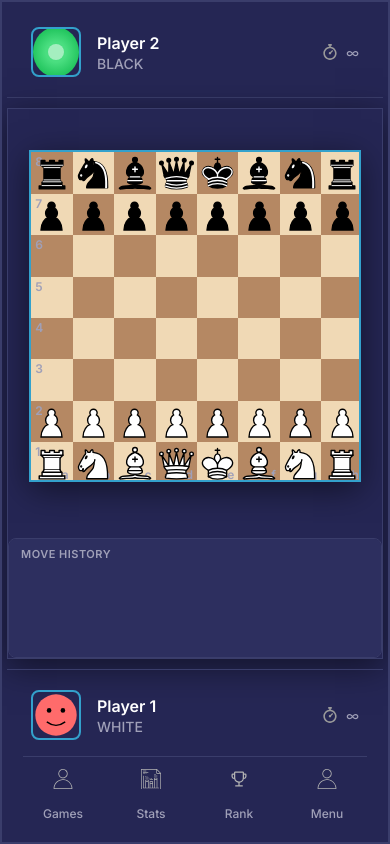
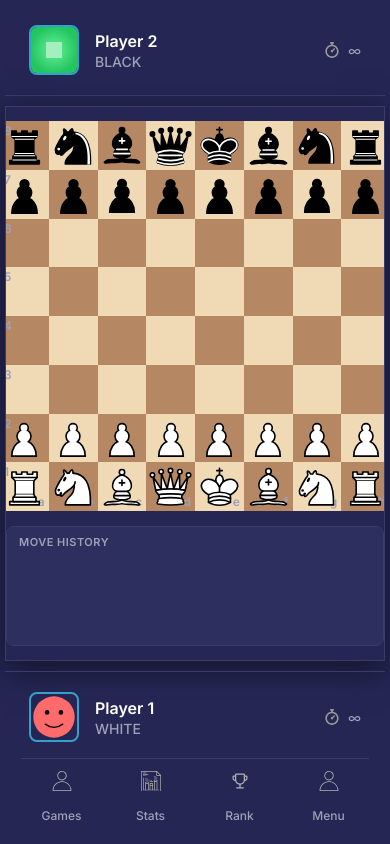
Before and after one commit to TBuksik/chess-game, a website: page game.html in a window 390 px wide. Drawn offline with Linux system fonts and the light colour scheme.

Commit message:
Full Screen Layout

```diff
--- a/css/board.css
+++ b/css/board.css
@@ -302,7 +302,7 @@
 
 @media (max-width: 1024px) {
     .chess-board {
-        --container-size: min(92vw, 75vh);
+        --container-size: min(100vw, 75vh);
         --board-size: var(--container-size);
         --square-size: calc(var(--board-size) / 8);
 
@@ -312,6 +312,8 @@
         height: var(--board-size);
         margin: 0;
         box-sizing: border-box;
+        border-radius: 0;
+        border: none;
     }
 
     .piece {
@@ -321,18 +323,20 @@
 
 @media (max-width: 768px) {
     .chess-board {
-        /* Use container-based sizing instead of viewport calculations */
-        --container-size: min(90vw, 70vh);
+        /* Expand to full width as shown in red lines */
+        --container-size: min(100vw, 70vh);
         --board-size: var(--container-size);
         --square-size: calc(var(--board-size) / 8);
 
         grid-template-columns: repeat(8, var(--square-size));
         grid-template-rows: repeat(8, var(--square-size));
-        border-width: 2px;
+        border-width: 0;
+        border: none;
         width: var(--board-size);
         height: var(--board-size);
         margin: 0;
         box-sizing: border-box;
+        border-radius: 0;
     }
 
     .piece {
@@ -347,7 +351,7 @@
 
 @media (max-width: 600px) {
     .chess-board {
-        --container-size: min(88vw, 65vh);
+        --container-size: min(100vw, 65vh);
         --board-size: var(--container-size);
         --square-size: calc(var(--board-size) / 8);
 
@@ -355,9 +359,11 @@
         grid-template-rows: repeat(8, var(--square-size));
         width: var(--board-size);
         height: var(--board-size);
-        border-width: 2px;
+        border-width: 0;
+        border: none;
         margin: 0;
         box-sizing: border-box;
+        border-radius: 0;
     }
 
     .piece {
@@ -372,7 +378,7 @@
 
 @media (max-width: 480px) {
     .chess-board {
-        --container-size: min(85vw, 60vh);
+        --container-size: min(100vw, 60vh);
         --board-size: var(--container-size);
         --square-size: calc(var(--board-size) / 8);
 
@@ -380,9 +386,11 @@
         grid-template-rows: repeat(8, var(--square-size));
         width: var(--board-size);
         height: var(--board-size);
-        border-width: 2px;
+        border-width: 0;
+        border: none;
         margin: 0;
         box-sizing: border-box;
+        border-radius: 0;
     }
 
     .piece {
--- a/css/styles.css
+++ b/css/styles.css
@@ -61,11 +61,13 @@ body {
     body {
         height: 100vh;
         overflow: hidden;
-        padding: 8px;
+        padding: 0;
+        margin: 0;
     }
 
     .game-container {
-        height: calc(100vh - 16px);
+        height: 100vh;
+        width: 100vw;
         overflow: hidden;
         display: flex;
         flex-direction: column;
@@ -73,33 +75,35 @@ body {
         gap: 0;
         background: var(--bg-secondary);
         border-radius: 0;
-        border: 2px solid var(--border-color);
-        box-shadow: 0 8px 32px var(--shadow);
+        border: none;
+        box-shadow: none;
+        margin: 0;
     }
 
     .main-game {
         flex: 1;
         display: flex;
         flex-direction: column;
-        justify-content: flex-start;
+        justify-content: center;
         align-items: center;
         min-height: 0;
         overflow: hidden;
-        padding: 8px;
+        padding: 0;
         background: transparent;
         border-radius: 0;
         border: none;
         box-shadow: none;
+        width: 100%;
     }
 
     .chess-board-container {
         width: 100%;
-        flex: 1;
+        height: 100%;
         display: flex;
         justify-content: center;
         align-items: center;
         overflow: hidden;
-        padding: 2px;
+        padding: 0;
     }
 
     /* Ensure move history doesn't take too much space */
@@ -107,6 +111,7 @@ body {
         flex-shrink: 0;
         max-height: 50px;
         overflow-y: auto;
+        border-radius: 0;
     }
 }
 
@@ -592,6 +597,19 @@ body {
 
     /* Remove border radius from move history compact */
     .move-history-compact {
+        border-radius: 0;
+    }
+
+    /* Remove all rounded corners from all elements on mobile */
+    .ai-indicator-large {
+        border-radius: 0;
+    }
+
+    .ai-dot-large {
+        border-radius: 0;
+    }
+
+    .stats-grid-mobile .stat-item {
         border-radius: 0;
     }
 }
@@ -1432,7 +1450,7 @@ body {
         border: none;
         cursor: pointer;
         transition: var(--transition-fast);
-        border-radius: var(--radius-sm);
+        border-radius: 0;
     }
 
     .stats-grid-mobile .stat-item:hover {
```
